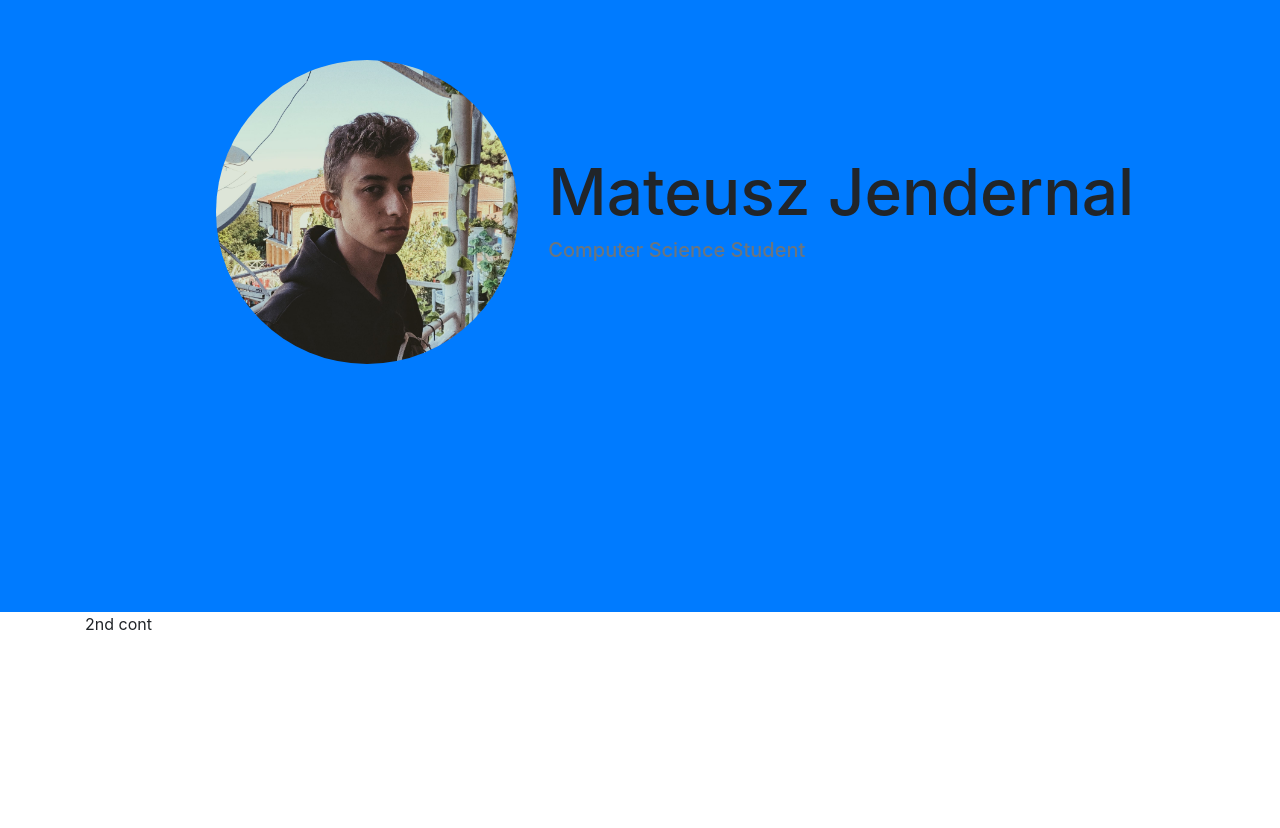
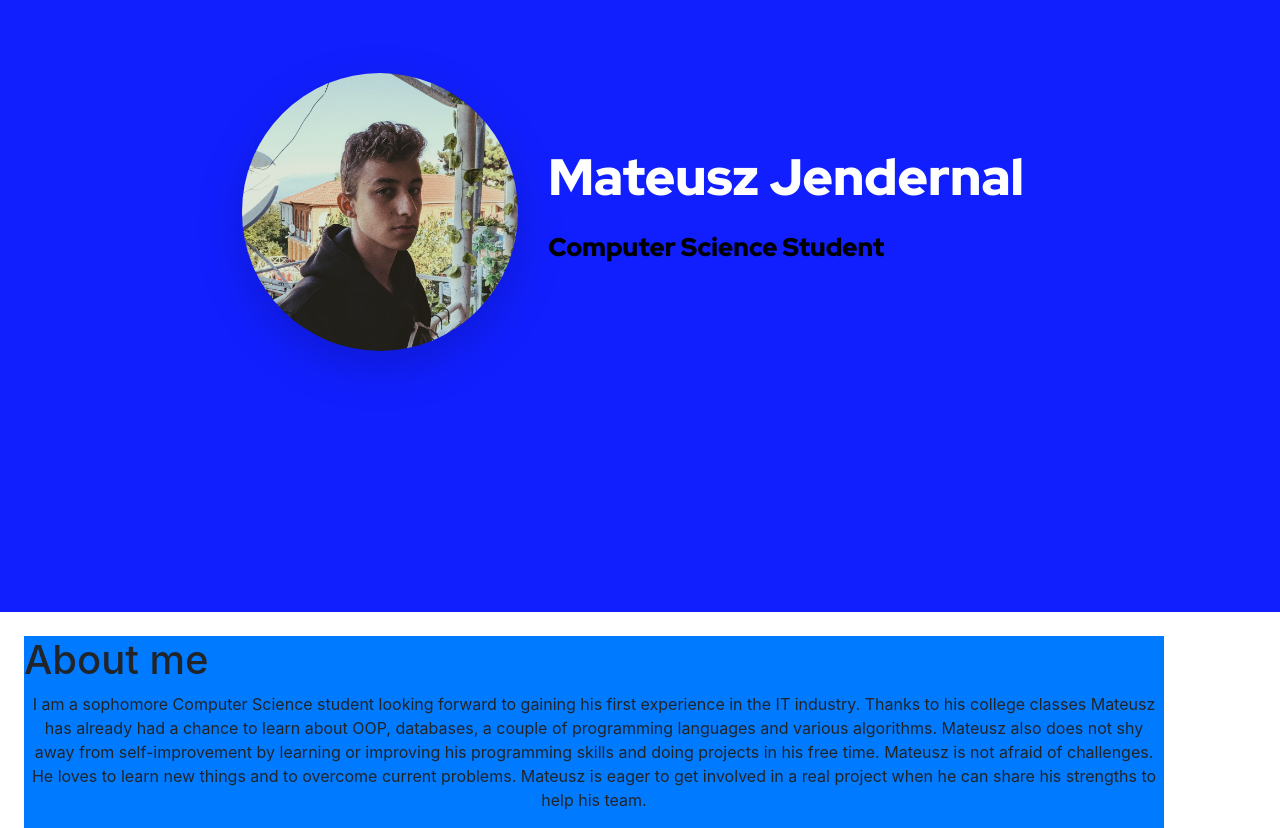
Before and after one commit to boston24/Portfolio, a plain HTML site: page index-temp.html in a window 1280 px wide. Shown: the part 188-1016 px from the top of the page. Before the commit the page ends 824 px from the top, so only its background shows below. Drawn offline with nearby package versions, Linux system fonts and the light colour scheme.

Commit message:
animated home page

```diff
--- a/index-temp.html
+++ b/index-temp.html
@@ -12,16 +12,23 @@
 </head>
 <body>
 
-    <div class="container-fluid bg-primary"  id="intro">
+    <div class="container-fluid"  id="intro">
         <div class="row h-100 ">
             <div class="col-12 col-md-5 text-md-right text-center my-md-auto my-auto">
 
-                <img src="../img/me.jpg" class="img-fluid rounded-circle" alt="my face" id="me">
+                <img src="../img/me.jpg" class="img-fluid rounded-circle shadow-lg" alt="my face" id="me">
 
             </div>
             <div class="col-12 col-md-7 text-center text-md-left my-md-auto my-0">
-                <h1>Mateusz Jendernal</h1>
-                <h5 class="text-muted">Computer Science Student</h5>
+                <h1 id="intro">
+                    <span>
+                        Mateusz Jendernal
+                    </span>
+                    <br>
+                    <span style="font-size: 2vw; color:black">
+                        Computer Science Student
+                    </span>
+                </h1>
 
             </div>
 
@@ -30,8 +37,20 @@
 
     </div>
 
-    <div class="container">
-        2nd cont
+    <div class="container bg-primary mx-4 mt-4 border-primary">
+        <div class="row text-center">
+                <p class="h1">About me</p>
+                <p>
+                    I am a sophomore Computer Science student looking forward to gaining his first experience in the
+                    IT industry. Thanks to his college classes Mateusz has already had a chance to learn about OOP,
+                    databases, a couple of programming languages and various algorithms. Mateusz also does not shy away
+                    from self-improvement by learning or improving his programming skills and doing projects in his free
+                    time. Mateusz is not afraid of challenges. He loves to learn new things and to overcome current
+                    problems. Mateusz is eager to get involved in a real project when he can share his strengths to help his
+                    team.
+
+                </p>
+        </div>
     </div>
 
 
--- a/styles.css
+++ b/styles.css
@@ -1,12 +1,33 @@
+@import url('https://fonts.googleapis.com/css?family=Red+Hat+Display:900&display=swap');
+
 .container-fluid{
     height: 100vh;
+    font-family: 'Red Hat Display', sans-serif;
+    /*background-image: url(../img/backg.jpg);
+    background-size: cover;
+    background-position: center center;*/
+    background-color: #111fff;
+
 }
 
 #me{
-    max-width: 60%;
+    max-width: 55%;
     height: auto;
 }
 
-h1,h3{
-    font-size: 5vw;
+#intro{
+    font-size: 4vw;
+    color: #fefefe;
 }
+
+#intro span {
+    background-image: linear-gradient(transparent calc(65% - 5px), #000cc4 5px);
+    background-size: 0;
+    background-repeat: no-repeat;
+    display: inline;
+    -webkit-transition: 0.5s ease;
+    transition: 0.5s ease;
+}
+#intro:hover span {
+    background-size: 100%;
+}
```
Also changed, not shown: img/olivier-guillard-xnGu_KGrqX8-unsplash.jpg (added), img/paul-gilmore-mqO0Rf-PUMs-unsplash.jpg (added).
